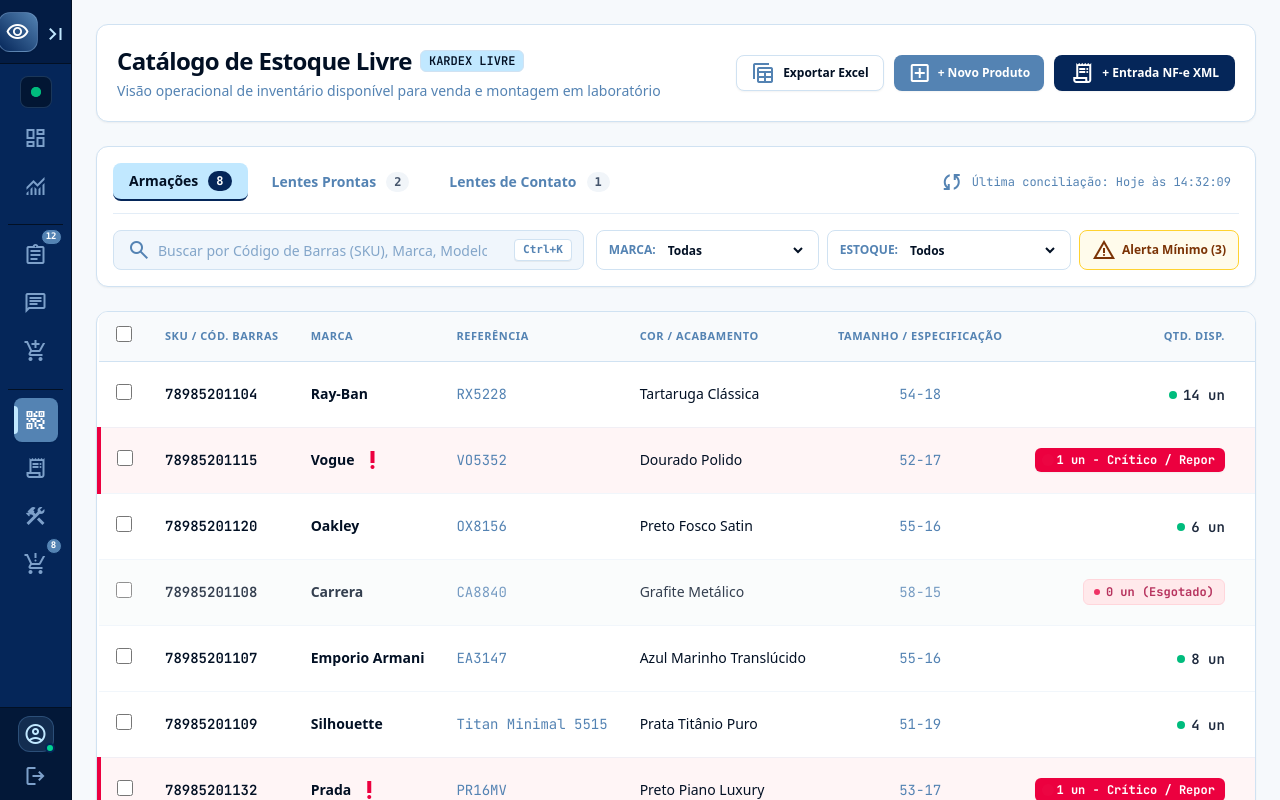
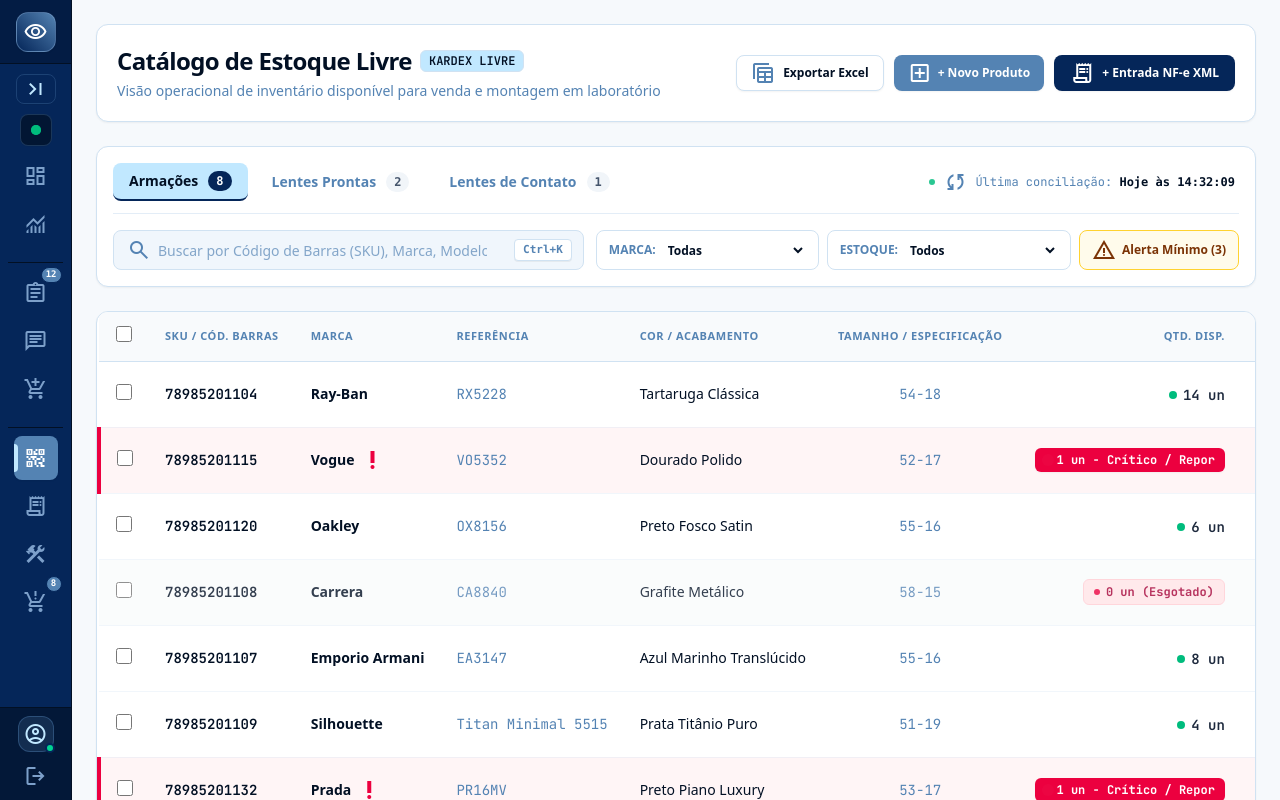
Before and after one commit to Macieljs/Fatura-otica, a Next.js app: page /estoque in a window 1280 px wide. Shown: the top 800 px of the page. Built offline with nearby package versions, Linux system fonts and the light colour scheme.

Commit message:
fix(estoque): exibir badge de ultima conciliacao em 985px e centralizar icone visibility no sidebar

```diff
--- a/app/estoque/page.tsx
+++ b/app/estoque/page.tsx
@@ -367,9 +367,9 @@
 
       {/* 2. BARRA DE CONTROLE: ABAS DE CATEGORIA + BARRA DE BUSCA ULTRA LARGA */}
       <div className="bg-white border border-outline-variant rounded-xl p-4 flex flex-col gap-4 shadow-xs">
-        {/* Abas de Categoria */}
-        <div className="flex items-center justify-between border-b border-outline-variant/60 pb-3">
-          <div className="flex items-center gap-2">
+        {/* Abas de Categoria + Última Conciliação */}
+        <div className="flex flex-wrap items-center justify-between gap-3 border-b border-outline-variant/60 pb-3">
+          <div className="flex items-center gap-2 flex-wrap">
             <button
               id="tab-estoque-armacoes"
               onClick={() => setActiveTab("armacoes")}
@@ -422,9 +422,10 @@
             </button>
           </div>
 
-          <div className="hidden lg:flex items-center gap-2 text-secondary font-mono-data text-xs pr-2">
-            <span className="material-symbols-outlined text-[16px]">sync</span>
-            Última conciliação: Hoje às 14:32:09
+          <div id="badge-estoque-ultima-conciliacao" className="flex items-center gap-2 text-secondary font-mono-data text-xs pr-1 whitespace-nowrap">
+            <span className="w-1.5 h-1.5 rounded-full bg-emerald-500 animate-pulse"></span>
+            <span className="material-symbols-outlined text-[16px] text-[#5483b3]">sync</span>
+            <span>Última conciliação: <strong className="text-primary font-mono">Hoje às 14:32:09</strong></span>
           </div>
         </div>
 
--- a/components/SidebarNav.tsx
+++ b/components/SidebarNav.tsx
@@ -115,7 +115,7 @@
           <div className={`h-16 flex items-center border-b border-[#021024] bg-[#031c44] flex-shrink-0 transition-all ${
             collapsed ? "px-2 justify-center" : "px-4 justify-between"
           }`}>
-            <Link id="nav-link-brand-home" href="/" className="flex items-center">
+            <Link id="nav-link-brand-home" href="/" className={`flex items-center ${collapsed ? "justify-center w-full" : ""}`}>
               {collapsed ? (
                 <div className="w-10 h-10 rounded-xl bg-gradient-to-tr from-[#052659] to-[#5483B3] border border-[#7DA0CA]/50 flex items-center justify-center text-white shadow-xs">
                   <span className="material-symbols-outlined text-[22px]">visibility</span>
@@ -125,20 +125,16 @@
               )}
             </Link>
 
-            {/* Desktop Collapse Toggle Button */}
-            {!forceExpanded && (
+            {/* Desktop Collapse Toggle Button (When Expanded) */}
+            {!forceExpanded && !collapsed && (
               <button
                 id="btn-sidebar-toggle-collapse"
                 type="button"
                 onClick={toggleCollapse}
-                title={collapsed ? "Expandir Menu Lateral [Alt+B]" : "Recolher Menu Lateral [Alt+B]"}
-                className={`hidden md:flex p-1.5 rounded-lg text-[#C1E8FF] hover:text-white hover:bg-[#5483B3]/20 transition-colors cursor-pointer ${
-                  collapsed ? "mt-1" : ""
-                }`}
+                title="Recolher Menu Lateral [Alt+B]"
+                className="hidden md:flex p-1.5 rounded-lg text-[#C1E8FF] hover:text-white hover:bg-[#5483B3]/20 transition-colors cursor-pointer"
               >
-                <span className="material-symbols-outlined text-[18px]">
-                  {collapsed ? "last_page" : "first_page"}
-                </span>
+                <span className="material-symbols-outlined text-[18px]">first_page</span>
               </button>
             )}
 
@@ -153,10 +149,25 @@
             </button>
           </div>
 
+          {/* Desktop Expand Toggle Button (When Collapsed - Centered Perfectly) */}
+          {collapsed && !forceExpanded && (
+            <div className="px-2 pt-2.5 pb-0.5 flex justify-center">
+              <button
+                id="btn-sidebar-toggle-collapse-collapsed"
+                type="button"
+                onClick={toggleCollapse}
+                title="Expandir Menu Lateral [Alt+B]"
+                className="hidden md:flex w-10 h-7.5 rounded-lg text-[#C1E8FF] hover:text-white hover:bg-[#5483B3]/25 transition-colors cursor-pointer items-center justify-center border border-[#5483B3]/30 shadow-2xs"
+              >
+                <span className="material-symbols-outlined text-[18px]">last_page</span>
+              </button>
+            </div>
+          )}
+
           {/* Live Optical Engine Pulse Badge */}
           {collapsed ? (
             <div
-              className="mx-auto mt-3 w-8 h-8 rounded-lg bg-[#021024]/70 border border-[#5483B3]/30 flex items-center justify-center shadow-2xs"
+              className="mx-auto mt-2 w-8 h-8 rounded-lg bg-[#021024]/70 border border-[#5483B3]/30 flex items-center justify-center shadow-2xs"
               title="EDI Óptico Conectado • Tolerância ±0.25D"
             >
               <span className="relative flex h-2.5 w-2.5">
```
